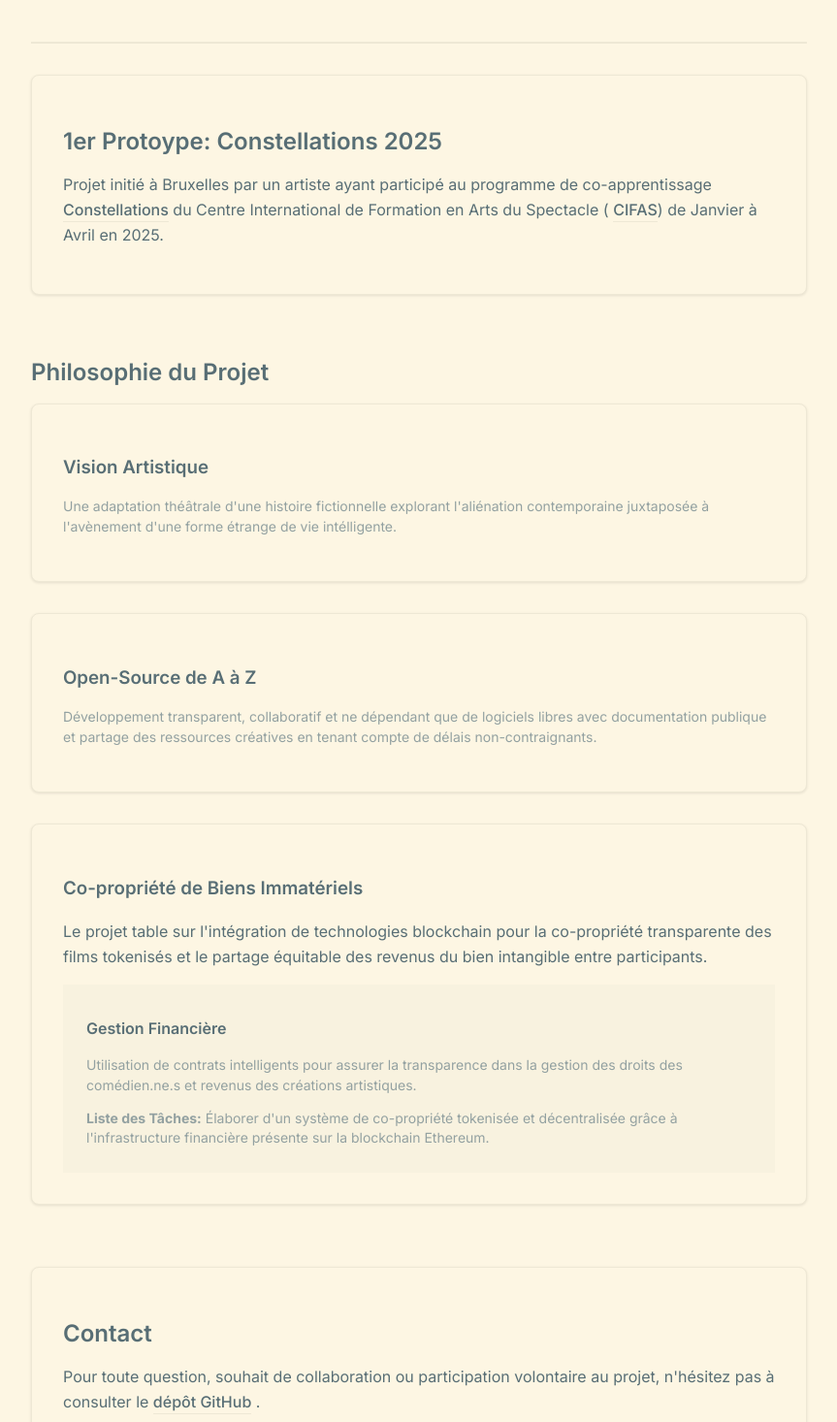
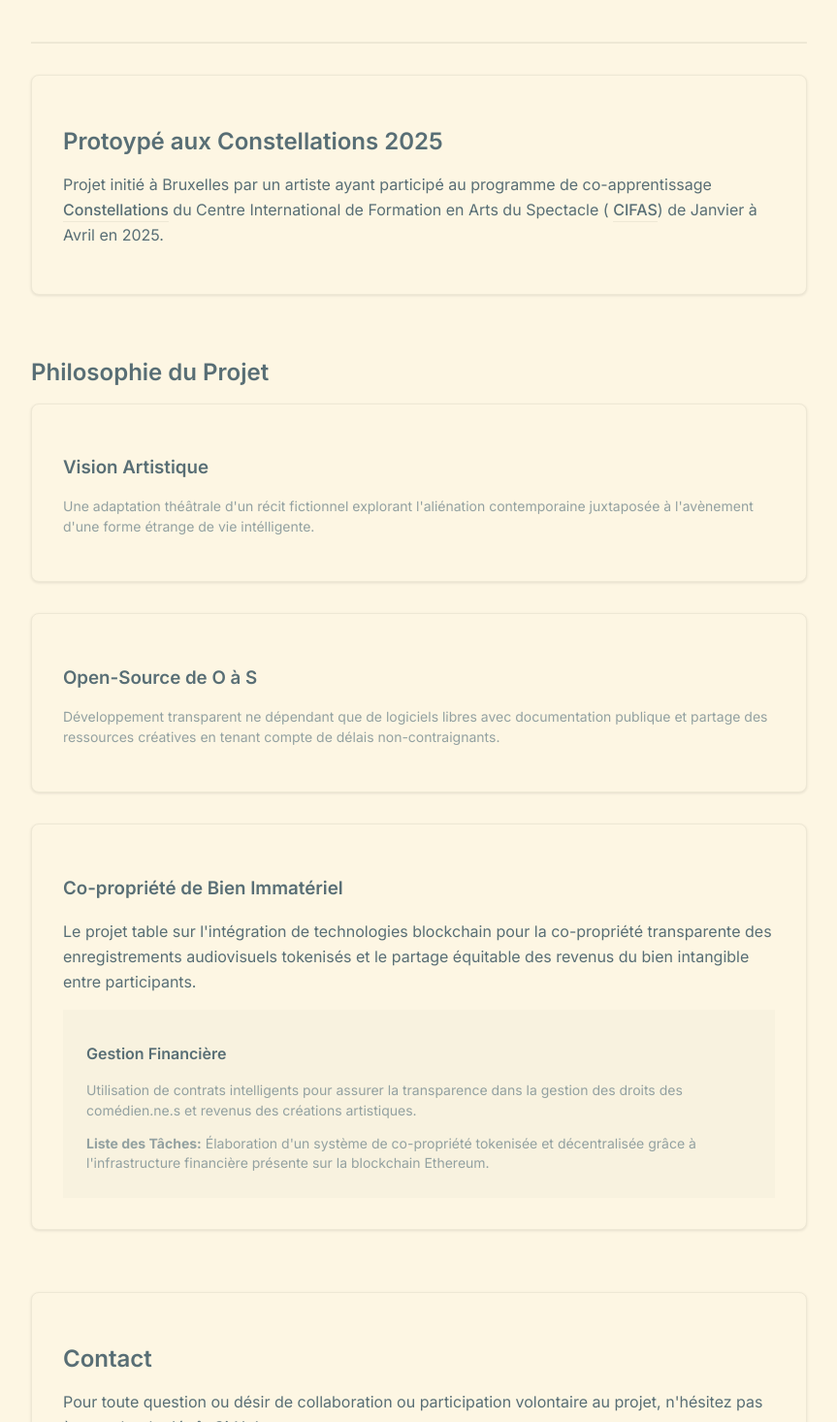
Before and after one commit to daqhris/DoublementAliene, a Next.js app: page /about in a window 1280 px wide. Shown: the part 364-1830 px from the top of the page at 97% size, without its empty margins (208-1071 px from the left). Built offline with nearby package versions, Linux system fonts and the light colour scheme; no server answers.

Commit message:
Change some words on the About page

```diff
--- a/app/about/page.tsx
+++ b/app/about/page.tsx
@@ -24,7 +24,7 @@ export default function AboutPage() {
 
         <div className="theater-card-modern">
           <h2 className="theater-heading-md">
-            1er Protoype: Constellations 2025
+            Protoypé aux Constellations 2025
           </h2>
           <p className="text-theater-text leading-relaxed">
             Projet initié à Bruxelles par un artiste ayant participé au programme de co-apprentissage{' '}
@@ -59,25 +59,25 @@ export default function AboutPage() {
               Vision Artistique
             </h3>
             <p className="theater-nav-description">
-              Une adaptation théâtrale d&apos;une histoire fictionnelle explorant l&apos;aliénation contemporaine juxtaposée à l&apos;avènement d&apos;une forme étrange de vie intélligente.
+              Une adaptation théâtrale d&apos;un récit fictionnel explorant l&apos;aliénation contemporaine juxtaposée à l&apos;avènement d&apos;une forme étrange de vie intélligente.
             </p>
           </div>
 
           <div className="theater-card-modern">
             <h3 className="theater-nav-title mb-3">
-              Open-Source de A à Z
+              Open-Source de O à S
             </h3>
             <p className="theater-nav-description">
-              Développement transparent, collaboratif et ne dépendant que de logiciels libres avec documentation publique et partage des ressources créatives en tenant compte de délais non-contraignants.
+              Développement transparent ne dépendant que de logiciels libres avec documentation publique et partage des ressources créatives en tenant compte de délais non-contraignants.
             </p>
           </div>
 
           <div className="theater-card-modern">
             <h3 className="theater-nav-title mb-3">
-              Co-propriété de Biens Immatériels
+              Co-propriété de Bien Immatériel
             </h3>
             <p className="text-theater-text mb-4 leading-relaxed">
-              Le projet table sur l&apos;intégration de technologies blockchain pour la co-propriété transparente des films tokenisés et le partage équitable des revenus du bien intangible entre participants.
+              Le projet table sur l&apos;intégration de technologies blockchain pour la co-propriété transparente des enregistrements audiovisuels tokenisés et le partage équitable des revenus du bien intangible entre participants.
             </p>
             <div className="border-l-4 border-solarized-base2 pl-6 py-3 bg-theater-muted/5">
               <h4 className="theater-nav-title mb-2">Gestion Financière</h4>
@@ -85,7 +85,7 @@ export default function AboutPage() {
                 Utilisation de contrats intelligents pour assurer la transparence dans la gestion des droits des comédien.ne.s et revenus des créations artistiques.
               </p>
               <p className="text-sm text-theater-muted">
-                <strong>Liste des Tâches:</strong> Élaborer d&apos;un système de co-propriété tokenisée et décentralisée grâce à l&apos;infrastructure financière présente sur la blockchain Ethereum.
+                <strong>Liste des Tâches:</strong> Élaboration d&apos;un système de co-propriété tokenisée et décentralisée grâce à l&apos;infrastructure financière présente sur la blockchain Ethereum.
               </p>
             </div>
           </div>
@@ -98,7 +98,7 @@ export default function AboutPage() {
             Contact
           </h2>
           <p className="text-theater-text leading-relaxed">
-            Pour toute question, souhait de collaboration ou participation volontaire au projet, n&apos;hésitez pas à consulter le{' '}
+            Pour toute question ou désir de collaboration ou participation volontaire au projet, n&apos;hésitez pas à consulter le{' '}
             <Link
               href="https://github.com/daqhris/DoublementAliene"
               className="theater-link"
```
